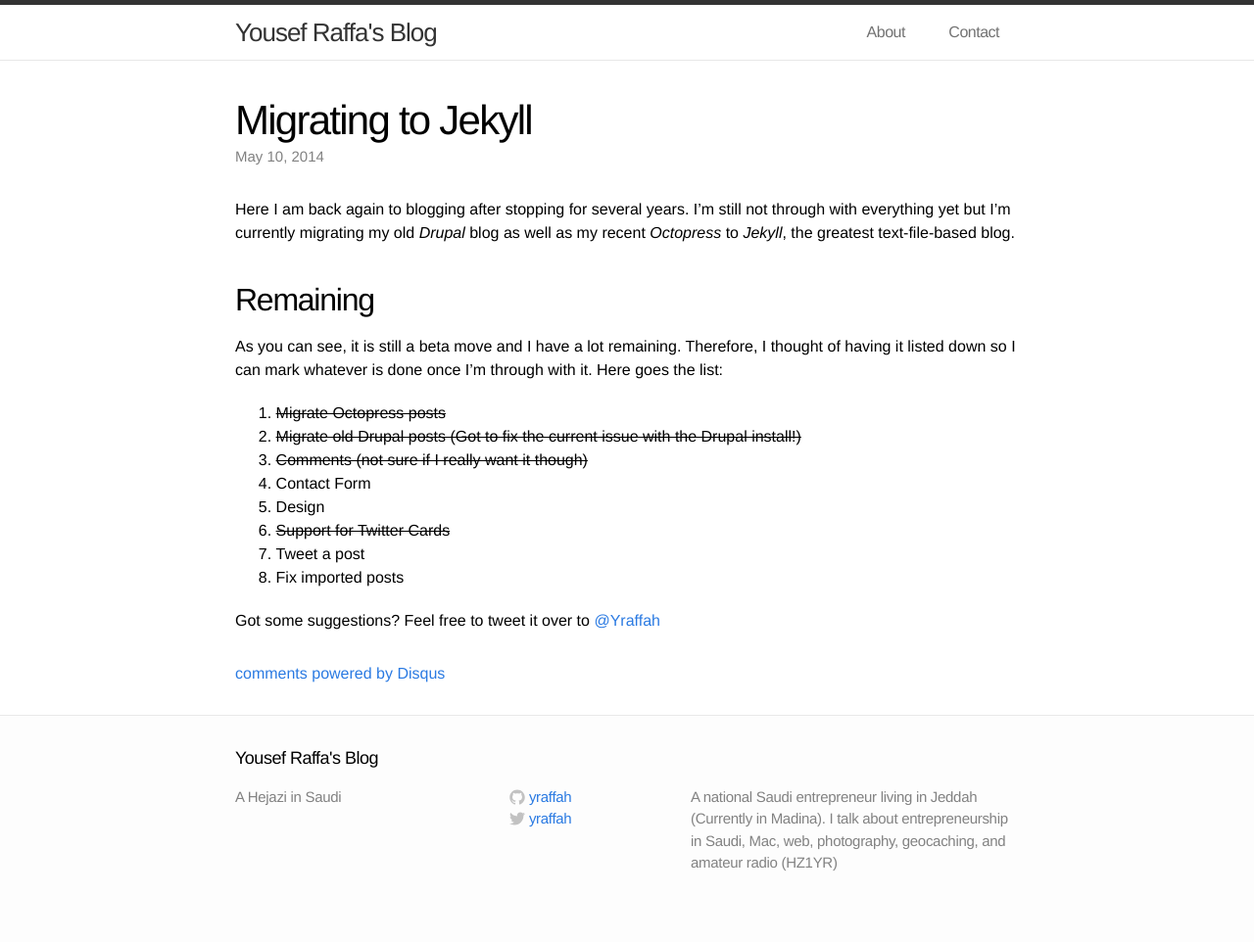
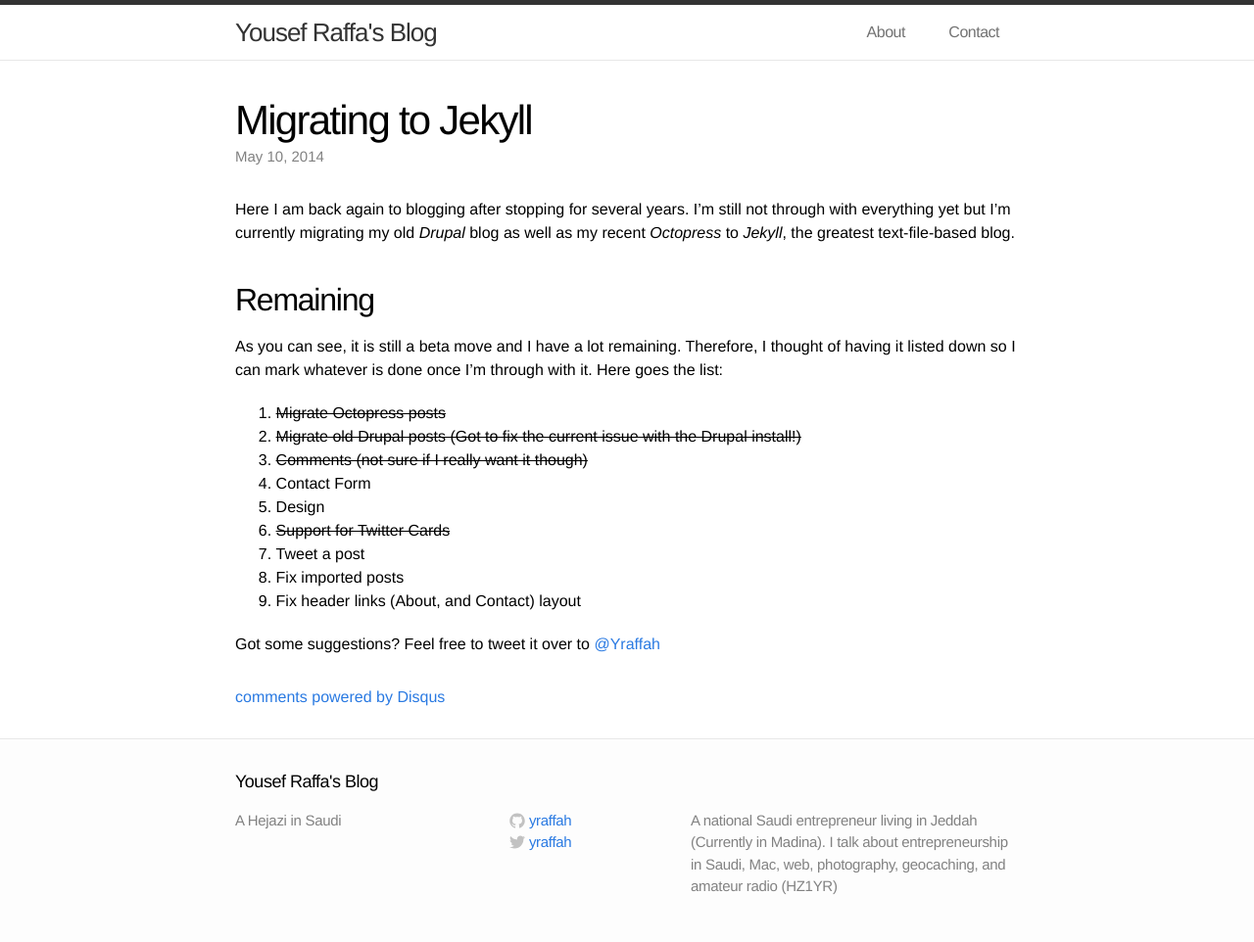
Before and after one commit to yraffah/yraffah.github.io, a Jekyll site: the page built from _posts/2014-05-10-migrating-to-jekyll.md, in a window 1280 px wide. Shown: the whole page at 98% size. Built offline with Jekyll 4.4.1, drawn with Linux system fonts in a browser that asks for light colours; comment, search, counter and statistics services are not loaded; before the commit the page ends 938 px from its top, so only the background shows below that.

```diff
--- a/_posts/2014-05-10-migrating-to-jekyll.md
+++ b/_posts/2014-05-10-migrating-to-jekyll.md
@@ -18,5 +18,6 @@
 6. <s>Support for Twitter Cards</s>
 7. Tweet a post
 8. Fix imported posts
+9. Fix header links (About, and Contact) layout
 
 Got some suggestions? Feel free to tweet it over to [@Yraffah](http://twitter.com/yraffah "Yousef Raffa")
```
Also changed, not shown: js/bidiweb.build.js (added, +22 -0 lines).
